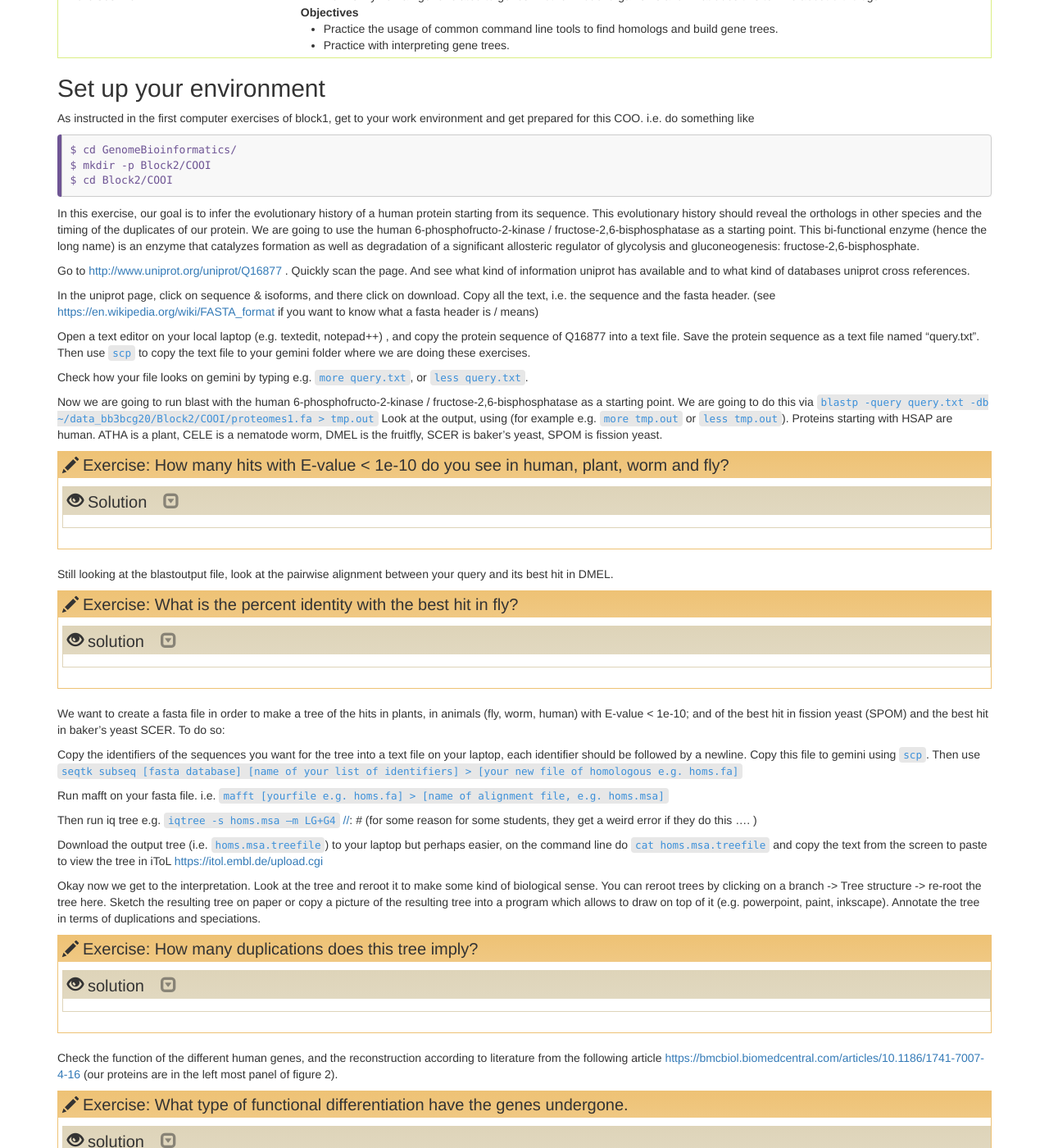
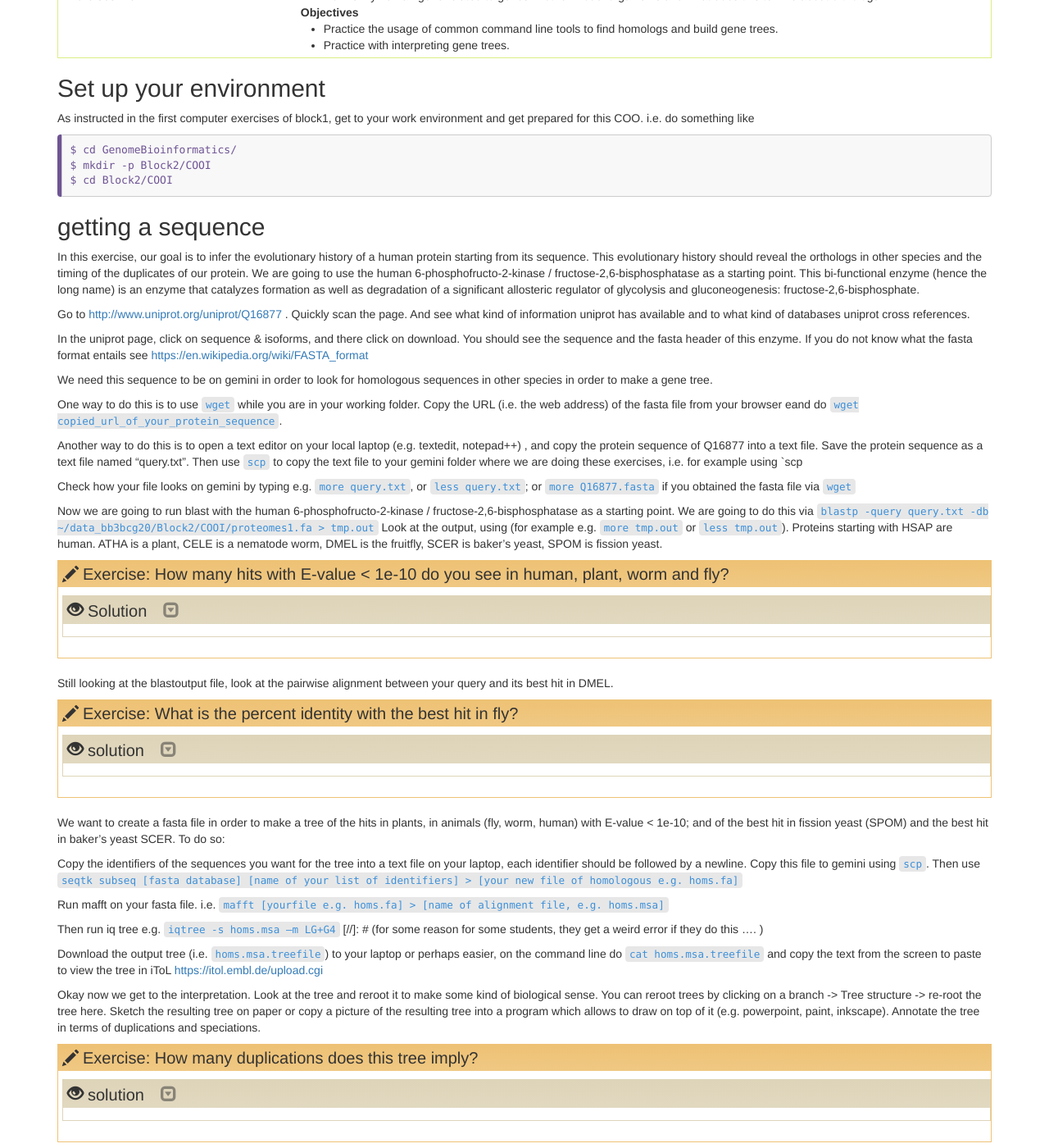
Before and after one commit to TeamMGE/GenomeBioinformaticsCourse, a Jekyll site: the page built from _episodes/40-COOI.md, in a window 1280 px wide and 1400 px high, scrolled down 319 px. Shown: the whole window at 82% size. Built offline with Jekyll 4.4.1, drawn with Linux system fonts in a browser that asks for light colours.

Commit message:
Update 40-COOI.md

```diff
--- a/_episodes/40-COOI.md
+++ b/_episodes/40-COOI.md
@@ -26,22 +26,25 @@ $ cd Block2/COOI
 ~~~
 {: .bash}
 
+## getting a sequence
+
 In this exercise, our goal is to infer the evolutionary history of a human protein starting from its sequence. This evolutionary history should reveal the orthologs in other species and the timing of the duplicates of our protein. We are going to use the human 6-phosphofructo-2-kinase / fructose-2,6-bisphosphatase as a starting point. This bi-functional enzyme (hence the long name) is an enzyme that catalyzes formation as well as degradation of a significant allosteric regulator of glycolysis and gluconeogenesis:  fructose-2,6-bisphosphate.
 
 Go to  [http://www.uniprot.org/uniprot/Q16877](http://www.uniprot.org/uniprot/Q16877) . Quickly scan the page. And see what kind of information uniprot has available and to what kind of databases uniprot cross references.
 
-In the uniprot page, click on sequence & isoforms, and there click on download. Copy all the text, i.e. the sequence and the fasta header. (see [https://en.wikipedia.org/wiki/FASTA_format](https://en.wikipedia.org/wiki/FASTA_format) if you want to know what a fasta header is / means)
+In the uniprot page, click on sequence & isoforms, and there click on download. You should see the sequence and the fasta header of this enzyme. If you do not know what the fasta format entails see [https://en.wikipedia.org/wiki/FASTA_format](https://en.wikipedia.org/wiki/FASTA_format)
 
+We need this sequence to be on gemini in order to look for homologous sequences in other species in order to make a gene tree.
 
+One way to do this is to use `wget` while you are in your working folder. Copy the URL (i.e. the web address) of the fasta file from your browser eand do `wget copied_url_of_your_protein_sequence`.
 
-
-Open a text editor on your local laptop (e.g. textedit, notepad++) , and copy the protein sequence of Q16877 into a text file. Save the protein sequence as a text file named “query.txt”. Then use `scp` to copy the text file to your gemini folder where we are doing these exercises.
+Another way to do this is to open a text editor on your local laptop (e.g. textedit, notepad++) , and copy the protein sequence of Q16877 into a text file. Save the protein sequence as a text file named “query.txt”. Then use `scp` to copy the text file to your gemini folder where we are doing these exercises, i.e. for example using `scp
 
 [comment]: # (maybe give syntax for doing the scp???? or use wget ????)
 
-Check how your file looks on gemini by typing e.g. `more query.txt`, or `less query.txt`.
+Check how your file looks on gemini by typing e.g. `more query.txt`, or `less query.txt`; or `more Q16877.fasta` if you obtained the fasta file via `wget`
 
-[//]: # (maybe turn this into an exercise solution queston so that people can check that they got the correct file)
+[comment]: # (maybe turn this into an exercise solution queston so that people can check that they got the correct file)
 
 Now we are going to run blast with the human 6-phosphofructo-2-kinase / fructose-2,6-bisphosphatase  as a starting point. We are going to do this via `blastp -query query.txt -db ~/data_bb3bcg20/Block2/COOI/proteomes1.fa > tmp.out`
 Look at the output, using (for example e.g. `more tmp.out` or `less tmp.out`). Proteins starting with HSAP are human. ATHA is a plant, CELE is a nematode worm, DMEL is the fruitfly, SCER is baker’s yeast, SPOM is fission yeast.
@@ -90,7 +93,7 @@ Run mafft on your fasta file. i.e. `mafft [yourfile e.g. homs.fa] > [name of ali
 Then run iq tree e.g. `iqtree -s  homs.msa –m LG+G4`
 [//]: # (for some reason for some students, they get a weird error if they do this .... )
 
-Download the output tree (i.e. `homs.msa.treefile`) to your laptop but perhaps easier, on the command line do `cat homs.msa.treefile` and copy the text from the screen to paste to view the tree in iToL [https://itol.embl.de/upload.cgi](https://itol.embl.de/upload.cgi)
+Download the output tree (i.e. `homs.msa.treefile`) to your laptop or perhaps easier, on the command line do `cat homs.msa.treefile` and copy the text from the screen to paste to view the tree in iToL [https://itol.embl.de/upload.cgi](https://itol.embl.de/upload.cgi)
 
 Okay now we get to the interpretation. Look at the tree and reroot it to make some kind of biological sense. You can reroot trees by clicking on a branch -> Tree structure -> re-root the tree here. Sketch the resulting tree on paper or copy a picture of the resulting tree into a program which allows to draw on top of it (e.g. powerpoint, paint, inkscape). Annotate the tree in terms of duplications and speciations.
 
```
